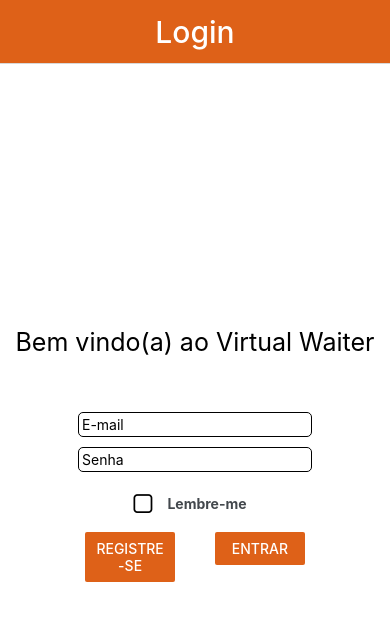
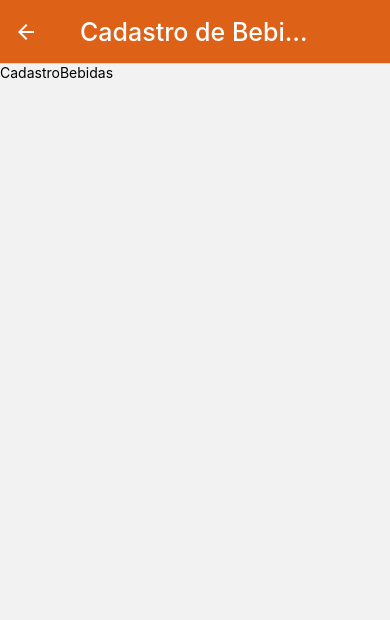
Before and after one commit to PauloSTDev/Virtual_Waiter, a React Native app: screen /CadastroBebidas in a window 390 px wide. Shown: the top 620 px of the page. Built offline with nearby package versions, Linux system fonts and the light colour scheme; what react-native-geocoding would draw is missing.

Commit message:
Cria screen CadastroBebidas.js e adiciona na App.js

```diff
--- a/App.js
+++ b/App.js
@@ -11,6 +11,7 @@
 import Desenvolvedor from './src/screens/screen_users/Desenvolvedor';
 import Arquitetura from './src/screens/screen_users/Arquitetura';
 import UpdateCadastroPizza from './src/screens/screen_admin/UpdateCadastroPizza';
+import CadastroBebidas from './src/screens/screen_admin/CadastroBebidas';
 
 LogBox.ignoreLogs([
   'AsyncStorage'
@@ -158,6 +159,23 @@
             }
           }
         />
+        <Stack.Screen
+          name="CadastroBebidas"
+          component={CadastroBebidas}
+          options={
+            {
+              title: "Cadastro de Bebidas",
+              headerTintColor: '#fff',
+              headerTitleAlign: 'center',
+              headerStyle: {
+                backgroundColor: '#de6118'
+              },
+              headerTitleStyle: {
+                fontSize: 25
+              },
+            }
+          }
+        />
       </Stack.Navigator>
     </NavigationContainer>
   );
--- /dev/null
+++ b/src/screens/screen_admin/CadastroBebidas.js
@@ -0,0 +1,12 @@
+import { StyleSheet, Text, View } from 'react-native'
+import React from 'react'
+
+export default function CadastroBebidas() {
+  return (
+    <View>
+      <Text>CadastroBebidas</Text>
+    </View>
+  )
+}
+
+const styles = StyleSheet.create({})
```
